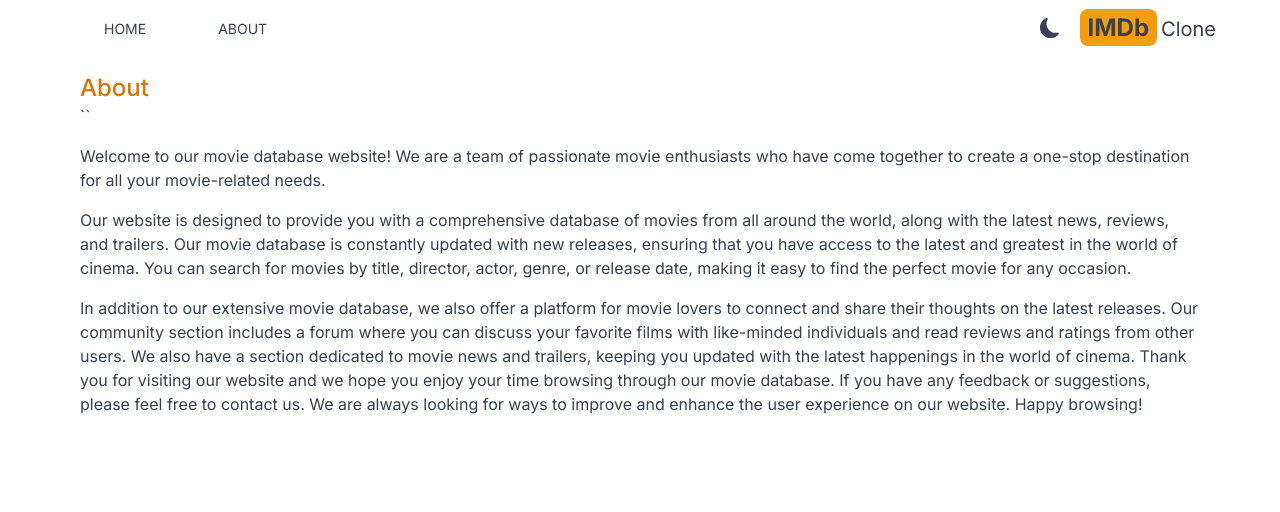
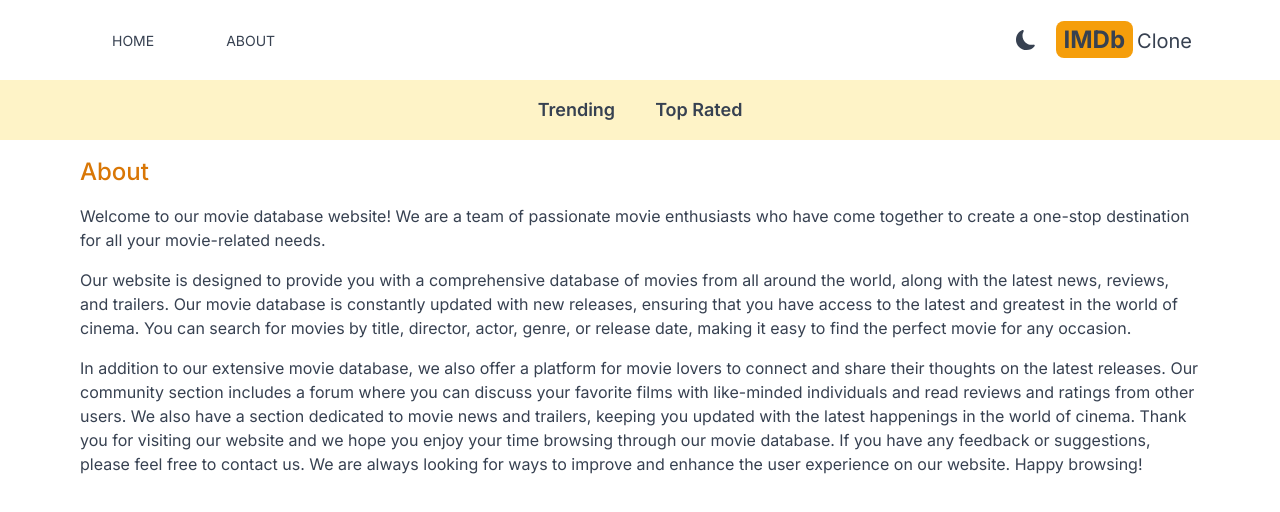
Before and after one commit to abdelrahman027/imdb-clone, a Next.js app: page /about in a window 1280 px wide. Shown: the top 512 px of the page. Built offline with nearby package versions, Linux system fonts and the light colour scheme.

Commit message:
create navbar component

```diff
--- a/app/about/page.jsx
+++ b/app/about/page.jsx
@@ -3,7 +3,7 @@
 const About = () => {
     return (
         <div className="max-w-6xl mx-auto space-y-4 p-4">
-            <h1 className="text-2xl font-medium text-amber-600">About</h1>``
+            <h1 className="text-2xl font-medium text-amber-600">About</h1>
             <p>
                 Welcome to our movie database website! We are a team of passionate movie
                 enthusiasts who have come together to create a one-stop destination for
--- a/app/layout.js
+++ b/app/layout.js
@@ -2,6 +2,7 @@
 import './globals.css'
 import Header from '@/components/Header'
 import Providers from './providers'
+import Navbar from '@/components/Navbar'
 
 const inter = Inter({ subsets: ['latin'] })
 
@@ -17,6 +18,7 @@
 
         <Providers>
           <Header />
+          <Navbar />
           {children}
         </Providers>
       </body>
--- a/components/Header.jsx
+++ b/components/Header.jsx
@@ -9,8 +9,8 @@
 
 const Header = () => {
     return (
-        <div className='flex justify-between items-center max-w-6xl mx-auto'>
-            <div className='flex gap-4 lg:gap-6 p-4 '>
+        <div className='flex justify-between p-6 items-center max-w-6xl mx-auto'>
+            <div className='flex gap-4 lg:gap-6 '>
                 <MenuItem title="HOME" address='/' Icon={AiFillHome} />
                 <MenuItem title="ABOUT" address='/about' Icon={BsFillInfoCircleFill} />
             </div>
--- /dev/null
+++ b/components/Navbar.jsx
@@ -0,0 +1,14 @@
+
+import React from 'react';
+import NavbarItem from './NavbarItem';
+
+const Navbar = () => {
+    return (
+        <div className='flex justify-center p-4 gap-10 items-center dark:bg-gray-600 bg-amber-100'>
+            <NavbarItem title={'Trending'} param={'fetchTrending'} />
+            <NavbarItem title={'Top Rated'} param={'fetchTopRated'} />
+        </div>
+    )
+}
+
+export default Navbar
--- /dev/null
+++ b/components/NavbarItem.jsx
@@ -0,0 +1,16 @@
+'use client';
+import Link from 'next/link'
+import React from 'react'
+import { useSearchParams } from 'next/navigation';
+
+
+const NavbarItem = ({ title, param }) => {
+    const searchParam = useSearchParams();
+    const genre = searchParam.get('genre')
+
+    return (
+        <Link className={`lg:text-lg hover:text-amber-600 font-semibold ${genre && genre == param && 'border-b-4 border-amber-500 rounded'}`} href={`?genre=${param}`}>{title}</Link>
+    )
+}
+
+export default NavbarItem
```
